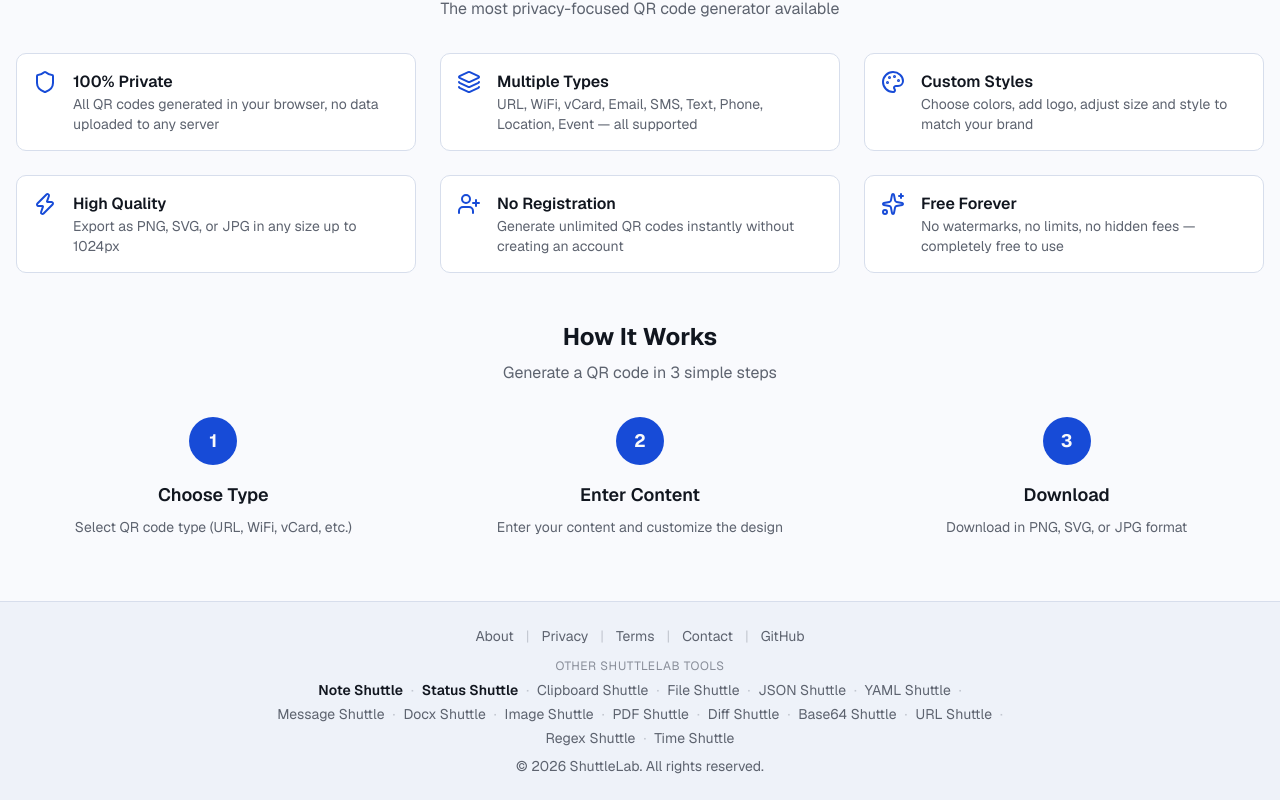
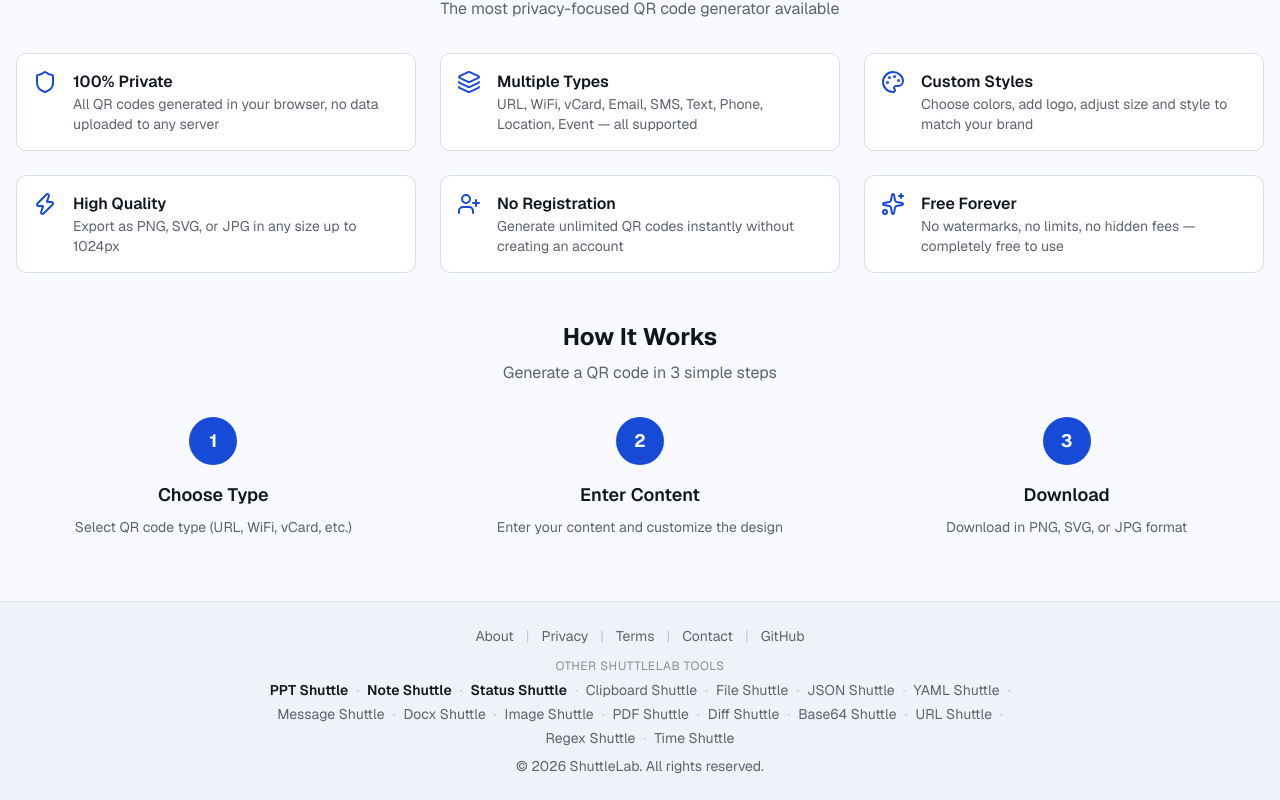
Before and after one commit to ShuttleLab/qr-shuttle, a Next.js app: page /en in a window 1280 px wide. Shown: the part 1492-2292 px from the top of the page. Built offline with nearby package versions, Linux system fonts and the light colour scheme.

Commit message:
footer: add PPT Shuttle cross-link (paid, before Note)
Co-Authored-By: Claude Opus 4.8 (1M context) <noreply@anthropic.com>

```diff
--- a/components/footer.tsx
+++ b/components/footer.tsx
@@ -5,6 +5,7 @@ import { Link } from "@/i18n/navigation";
 
 const CURRENT_HOST = "qr.shuttlelab.org";
 const SIBLING_SITES: { name: string; host: string; featured?: boolean }[] = [
+  { name: "PPT Shuttle", host: "ppt.shuttlelab.org", featured: true },
   { name: "Note Shuttle", host: "note.shuttlelab.org", featured: true },
   { name: "Status Shuttle", host: "status.shuttlelab.org", featured: true },
   { name: "Clipboard Shuttle", host: "clipboard.shuttlelab.org" },
```
